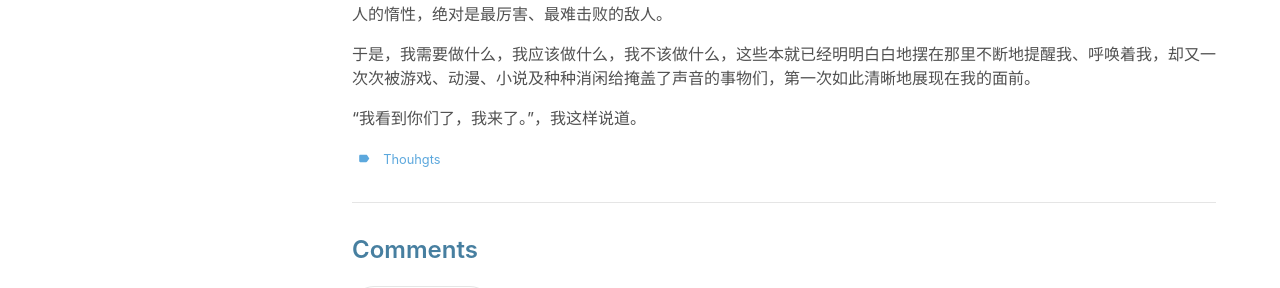
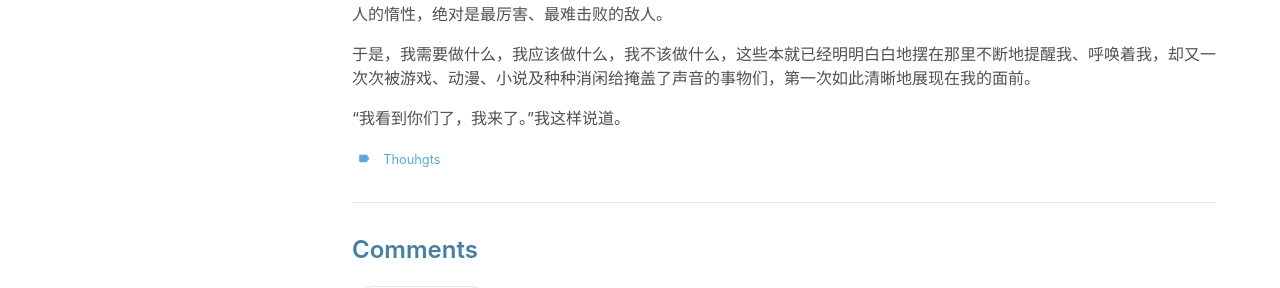
Before and after one commit to MarcoQin/MarcoQin.github.io, a Jekyll site: the page built from _posts/2019-01-03-my-true-thoughts.md, in a window 1280 px wide. Shown: the part 1944-2232 px from the top of the page. Built offline with Jekyll 4.4.1, drawn with Linux system fonts in a browser that asks for light colours.

Commit message:
fix typo

```diff
--- a/_posts/2019-01-03-my-true-thoughts.md
+++ b/_posts/2019-01-03-my-true-thoughts.md
@@ -70,4 +70,4 @@ tags : [thouhgts]
 
 于是，我需要做什么，我应该做什么，我不该做什么，这些本就已经明明白白地摆在那里不断地提醒我、呼唤着我，却又一次次被游戏、动漫、小说及种种消闲给掩盖了声音的事物们，第一次如此清晰地展现在我的面前。
 
-“我看到你们了，我来了。”，我这样说道。
+“我看到你们了，我来了。”我这样说道。
```
